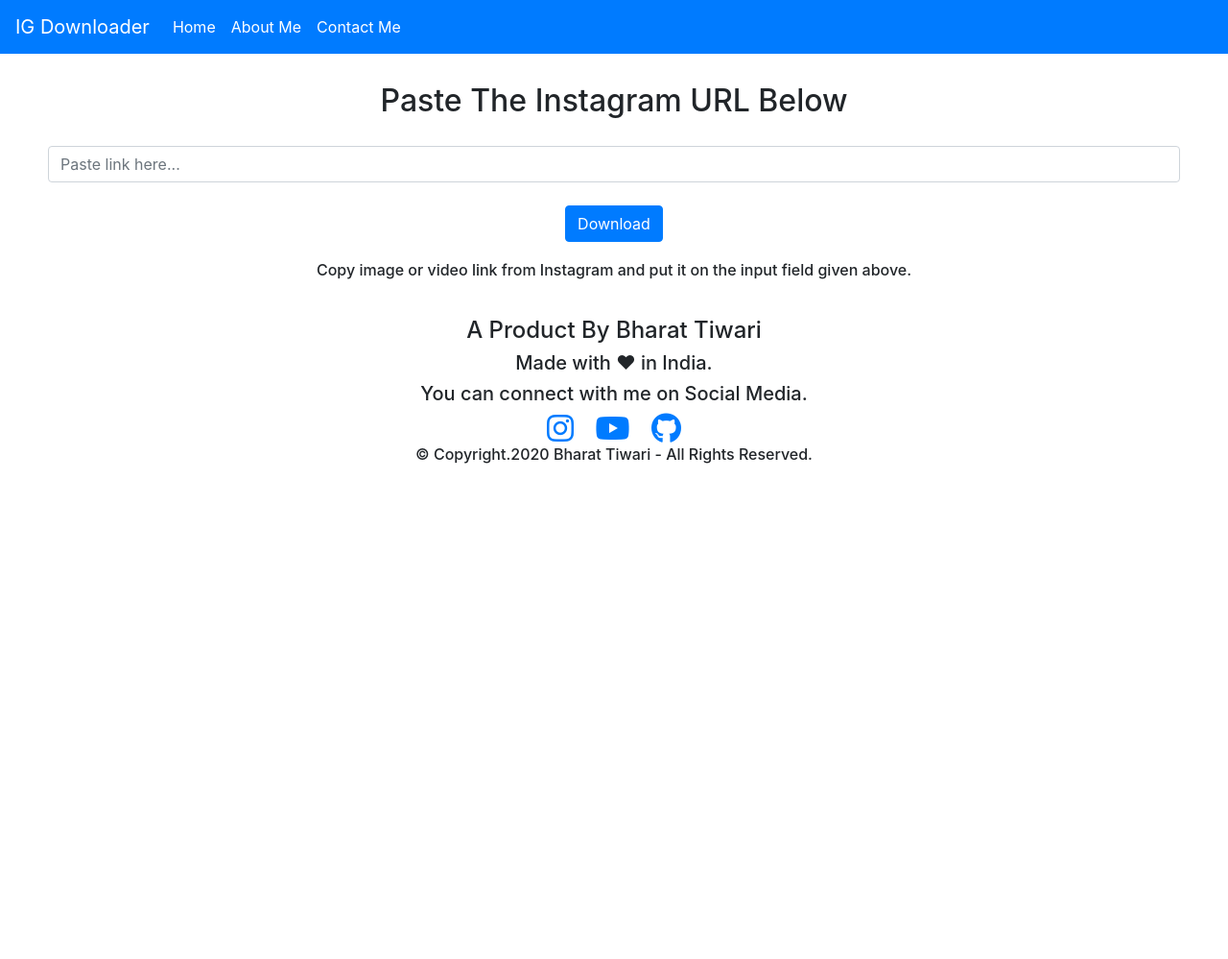
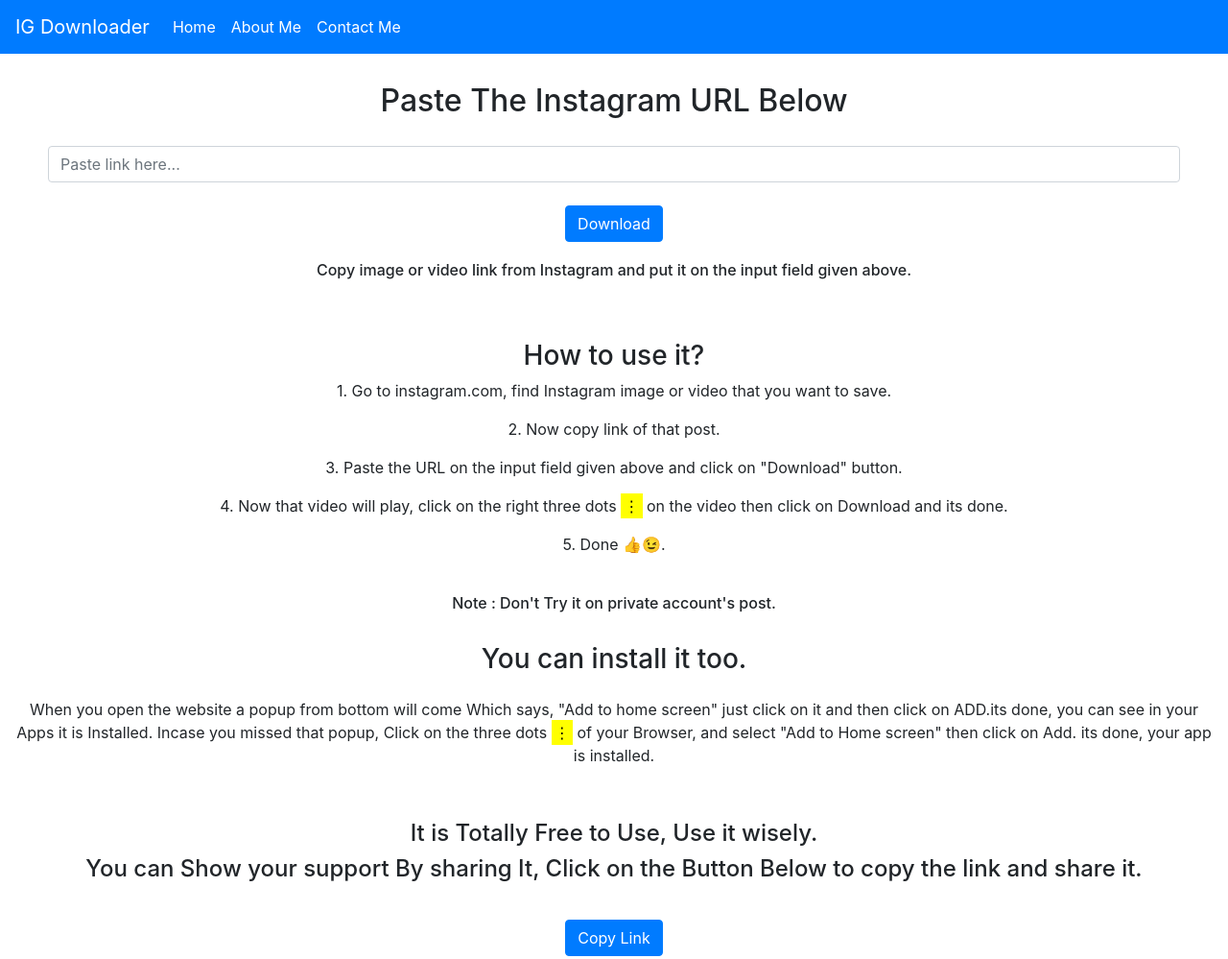
Before and after one commit to GeekyBharat99/instagram-video-downloader, a plain HTML site: page index.html in a window 1280 px wide. Shown: the top 999 px of the page at 96% size. Before the commit the page ends 800 px from the top, so only its background shows below. Drawn offline with nearby package versions, Linux system fonts and the light colour scheme; a script that the page names is missing.

Commit message:
added user guide and copy to clipboard function

```diff
--- a/index.html
+++ b/index.html
@@ -51,7 +51,7 @@
       <div class="collapse navbar-collapse" id="navbarSupportedContent">
         <ul class="navbar-nav mr-auto">
           <li class="nav-item active">
-            <a class="nav-link" href="http://instameme.ml/">Home</a>
+            <a class="nav-link" href="https://instameme.ml/">Home</a>
           </li>
           <li class="nav-item active">
             <a class="nav-link" href="https://bharattiwari.ml/">About Me</a>
@@ -89,6 +89,59 @@
       </center>
     </main>
     <center>
+      <br />
+      <center>
+        <h3>How to use it?</h3>
+        <p>
+          1. Go to instagram.com, find Instagram image or video that you want to
+          save.
+        </p>
+        <p>
+          2. Now copy link of that post.
+        </p>
+        <p>
+          3. Paste the URL on the input field given above and click on
+          "Download" button.
+        </p>
+        <p>
+          4. Now that video will play, click on the right three dots
+          <mark style="background-color: yellow; color: black;">⋮</mark> on the
+          video then click on Download and its done.
+        </p>
+        <p>
+          5. Done 👍😉.
+        </p>
+        <br />
+        <h6>Note : Don't Try it on private account's post.</h6>
+        <br />
+        <h3>You can install it too.</h3>
+        <p style="padding: 15px;">
+          When you open the website a popup from bottom will come Which says,
+          "Add to home screen" just click on it and then click on ADD.its done,
+          you can see in your Apps it is Installed. Incase you missed that
+          popup, Click on the three dots
+          <mark style="background-color: yellow; color: black;">⋮</mark> of your
+          Browser, and select "Add to Home screen" then click on Add. its done,
+          your app is installed.
+        </p>
+        <br />
+        <h4>It is Totally Free to Use, Use it wisely.</h4>
+        <h4>
+          You can Show your support By sharing It, Click on the Button Below to
+          copy the link and share it.
+        </h4>
+        <input
+          style="visibility: hidden;"
+          type="text"
+          value="https://instameme.ml/"
+          id="myInput"
+        /><br />
+        <button class="btn btn-primary" onclick="myFunction()">
+          Copy Link
+        </button>
+      </center>
+      <br />
+      <br />
       <footer>
         <h4>A Product By Bharat Tiwari</h4>
         <h5>Made with ❤ in India.</h5>
--- a/script.js
+++ b/script.js
@@ -77,3 +77,13 @@ var fullYearCopyright = $("#fullYearCopyright"),
   getFullYearDate = new Date().getFullYear();
 
 fullYearCopyright.text(getFullYearDate);
+
+// copy to clipboard
+
+function myFunction() {
+  var copyText = document.getElementById("myInput");
+  copyText.select();
+  copyText.setSelectionRange(0, 99999);
+  document.execCommand("copy");
+  alert("Link Copied");
+}
```
